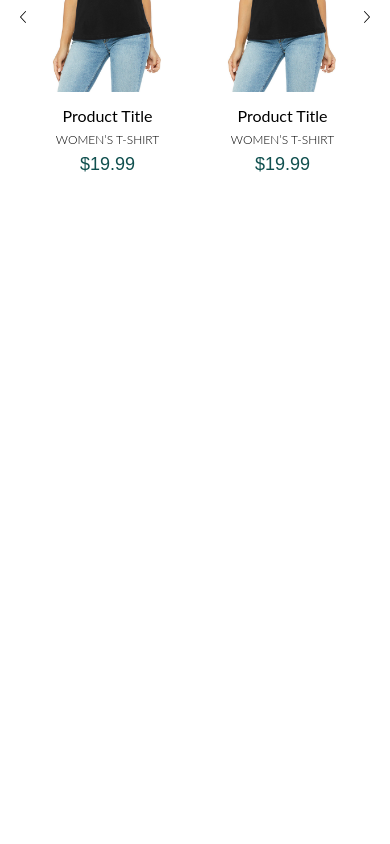
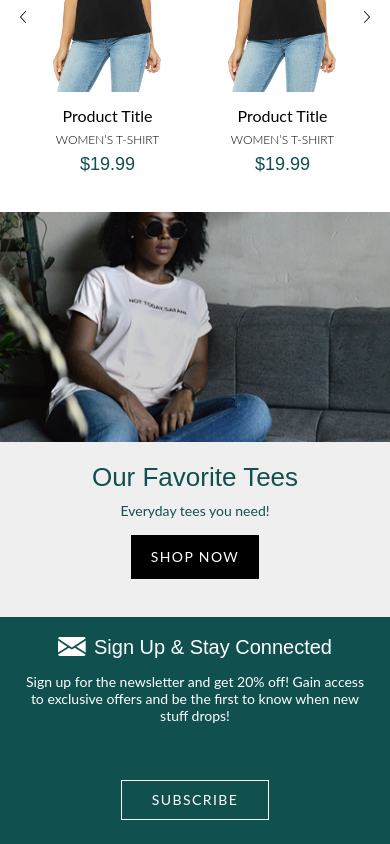
Before and after one commit to nikolaitur/Dyode-Dev-Test, a Next.js app: page / in a window 390 px wide. Shown: the part 1186-2030 px from the top of the page. Before the commit the page ends 1398 px from the top, so only its background shows below. Built offline with nearby package versions, Linux system fonts and the light colour scheme; a web font is replaced by a local one.

Commit message:
add newsletter section

```diff
--- /dev/null
+++ b/components/NewsletterForm.js
@@ -0,0 +1,34 @@
+const NewsletterForm = () => {
+  return (
+    <div className="newsletter-section bg-dyode-green pt-4 pb-6 md:py-20">
+      <div className="container">
+        <div className="section-title flex items-center justify-center gap-2 md:gap-3">
+          <img className="w-7 md:w-14" src="/icons/mailbox.svg" alt="mailbox" />
+          <span className="font-title text-white text-xl md:text-7xl">
+            Sign Up &amp; Stay Connected
+          </span>
+        </div>
+        <div className="section-content mt-3 md:mt-6 flex items-start justify-between flex-wrap">
+          <p className="description text-white basis-full md:basis-1/2 text-center md:text-left">
+            Sign up for the newsletter and get 20% off! Gain access to exclusive
+            offers and be the first to know when new stuff drops!
+          </p>
+          <form className="basis-full mt-14 md:mt-0 md:basis-1/2 md:pl-12 flex">
+            <input
+              className="grow pl-4 hidden md:block"
+              placeholder="Enter Your Email Address"
+            />
+            <button
+              className="mx-auto md:ml-3 text-sm tracking-widest uppercase text-white bg-dyode-green border border-white flex items-center justify-center"
+              type="submit"
+            >
+              Subscribe
+            </button>
+          </form>
+        </div>
+      </div>
+    </div>
+  );
+};
+
+export default NewsletterForm;
--- a/pages/index.js
+++ b/pages/index.js
@@ -4,6 +4,9 @@ import Header from "../components/Header/Header";
 import HeroSlider from "../components/Hero/HeroSlider";
 import CollectionGrid from "../components/Collections/CollectionGrid";
 import ProductsCarousel from "../components/ProductCarousel/ProductsCarousel";
+import NewsletterForm from "../components/NewsletterForm";
+import HeroSlideItem from "../components/Hero/HeroSlideItem";
+import { SECONDARY_HERO } from "../utils/data";
 
 export default function Home() {
   return (
@@ -27,6 +30,8 @@ export default function Home() {
         <HeroSlider />
         <CollectionGrid />
         <ProductsCarousel />
+        <HeroSlideItem {...SECONDARY_HERO} />
+        <NewsletterForm />
       </main>
     </div>
   );
--- a/styles/globals.css
+++ b/styles/globals.css
@@ -138,6 +138,16 @@ body {
 .products-slider .slick-arrow {
   width: 6px;
   height: 12px;
+}
+
+.newsletter-section .description {
+  font-size: 14px;
+  line-height: 17px;
+}
+
+.newsletter-section form button {
+  width: 148px;
+  height: 40px;
 }
 
 @media screen and (min-width: 768px) {
@@ -309,4 +319,22 @@ body {
     width: 24px;
     height: 40px;
   }
+
+  .newsletter-section .description {
+    font-size: 22px;
+    line-height: 26px;
+  }
+
+  .newsletter-section form button {
+    width: 140px;
+    height: 54px;
+  }
+
+  .newsletter-section form input {
+    font-size: 22px;
+  }
+
+  .newsletter-section form input::placeholder {
+    color: #c6c6c6;
+  }
 }
--- a/utils/data.js
+++ b/utils/data.js
@@ -100,3 +100,15 @@ export const PRODUCT_ITEMS = [
     price: "$19.99",
   },
 ];
+
+export const SECONDARY_HERO = {
+  bgImage: "/images/hero_4.png",
+  bgImageMobile: "/images/hero_4_mob.png",
+  href: "/",
+  title: "Our Favorite Tees",
+  subtitle: "Everyday tees you need!",
+  btnText: "Shop Now",
+  bgImageAlt: "Women's image",
+  textPrimaryColor: false,
+  contentPosition: "top-right",
+};
```
